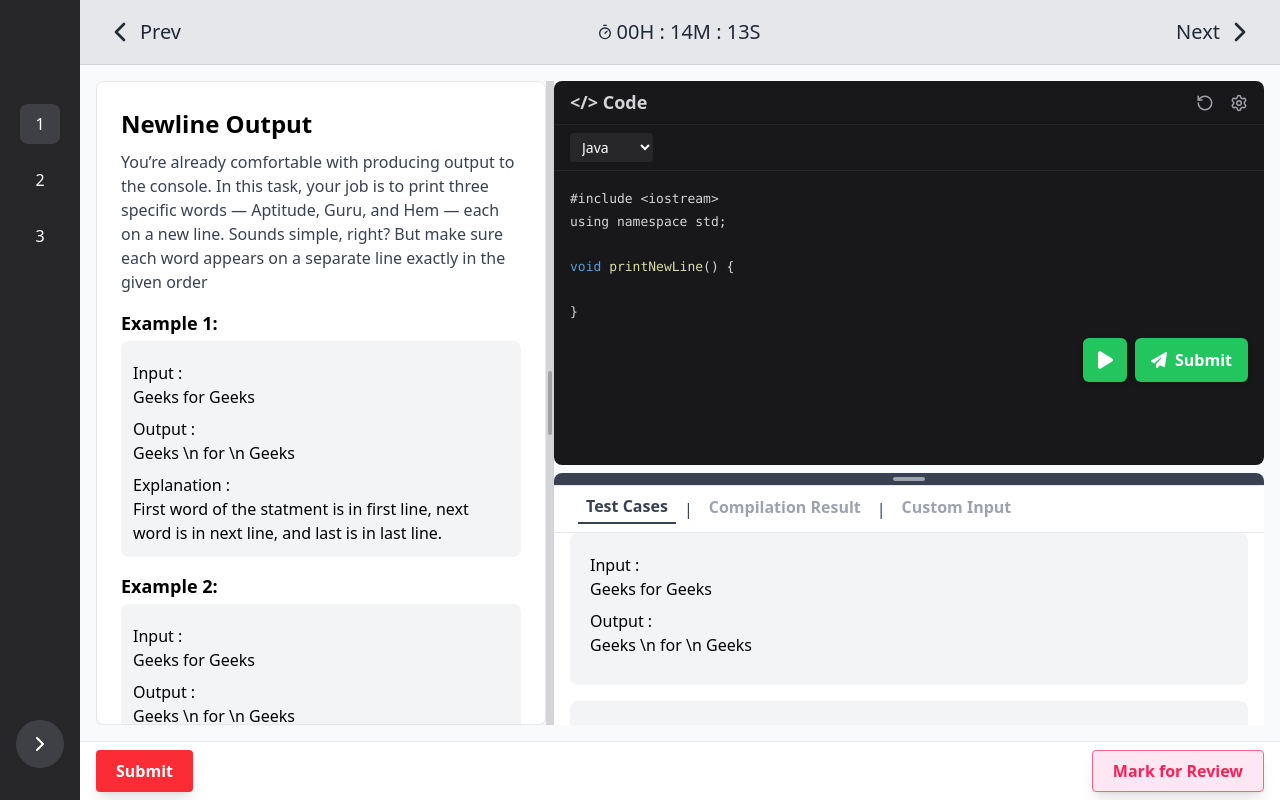
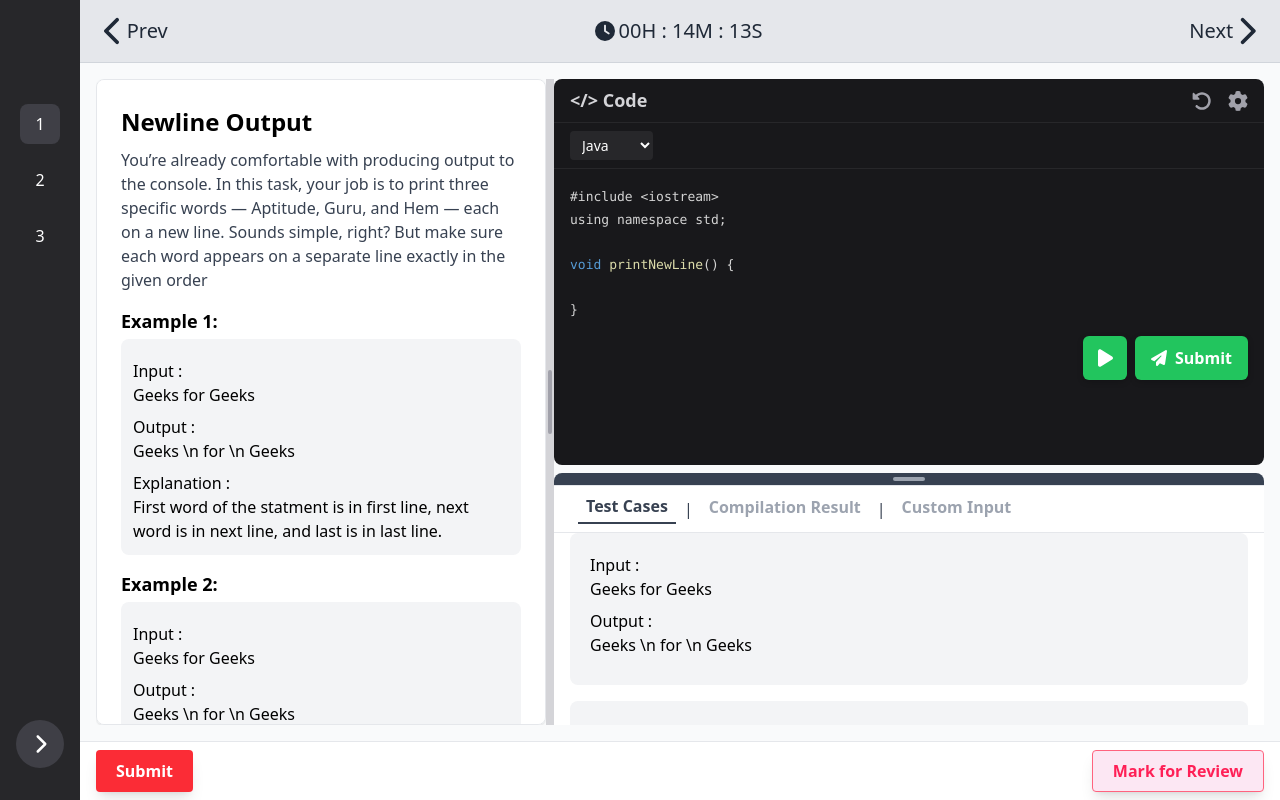
Before and after one commit to sivaprakasam-07/AGH-LMS-CODE, a React app: page / in a window 1280 px wide. Built offline with nearby package versions, Linux system fonts and the light colour scheme; the HTML template or start-up script is replaced by a standard one.

Commit message:
removed the lucide icons,toastify and changed jsx to js for styling files

```diff
--- a/package.json
+++ b/package.json
@@ -10,14 +10,14 @@
     "preview": "vite preview"
   },
   "dependencies": {
+    "@fortawesome/fontawesome-svg-core": "^6.7.2",
     "@fortawesome/free-solid-svg-icons": "^6.7.2",
     "@fortawesome/react-fontawesome": "^0.2.2",
     "@tailwindcss/vite": "^4.1.8",
-    "lucide-react": "^0.513.0",
     "react": "^19.1.0",
     "react-dom": "^19.1.0",
+    "react-hot-toast": "^2.5.2",
     "react-syntax-highlighter": "^15.6.1",
-    "react-toastify": "^11.0.5",
     "styled-components": "^6.1.18",
     "tailwindcss": "^4.1.8"
   },
--- a/src/App.jsx
+++ b/src/App.jsx
@@ -5,8 +5,7 @@ import CodeEditorPanel from "./components/CodeEditorPanel";
 import TestCases from "./components/TestCases";
 import VerticalDragger from "./components/VerticalDragger";
 import React, { useState } from "react";
-import { ToastContainer, toast } from 'react-toastify';
-import 'react-toastify/dist/ReactToastify.css';
+import { Toaster, toast } from 'react-hot-toast';
 
 const LANGUAGE_TEMPLATES = {
   Java: `#include <iostream>\nusing namespace std;\n\nvoid printNewLine() {\n    \n}`,
@@ -61,13 +60,13 @@ const App = () => {
 
   const handleRun = () => {
     // Placeholder for run logic
-    toast.info('Code Running', { position: 'top-right' });
+    toast.success('Code Running', { position: 'top-right' });
   };
 
   const handleSubmit = () => {
     toast.success('Code submitted successfully!', { position: 'top-right' });
     // Placeholder for submit logic
-    // alert("Submit code!\n\n" + code);
+    // alert("Submit code!\\n\\n" + code);
   };
 
   // Question navigation handlers
@@ -92,7 +91,7 @@ const App = () => {
         <div className="flex flex-1 overflow-hidden p-0 md:p-4 gap-0 md:gap-4 pb-20 flex-col md:flex-row">
           <div className="flex-1 flex gap-0 h-full overflow-y-auto flex-col md:flex-row">
             {/* Left: Scrollable QuestionPanel with resizable width */}
-            <div style={{width: questionPanelWidth, minWidth: MIN_QUESTION_PANEL_WIDTH, maxWidth: '100%'}} className="h-full flex flex-col w-full md:w-auto">
+            <div style={{ width: questionPanelWidth, minWidth: MIN_QUESTION_PANEL_WIDTH, maxWidth: '100%' }} className="h-full flex flex-col w-full md:w-auto">
               <div className="flex-1 overflow-y-auto">
                 <QuestionPanel />
               </div>
@@ -102,7 +101,7 @@ const App = () => {
               <VerticalDragger onDrag={handleVerticalDrag} />
             </div>
             {/* Right: Code Editor and Test Cases stacked */}
-            <div style={{minWidth: MIN_CODE_PANEL_WIDTH, flex: 1}} className="flex flex-col h-full w-full md:w-auto">
+            <div style={{ minWidth: MIN_CODE_PANEL_WIDTH, flex: 1 }} className="flex flex-col h-full w-full md:w-auto">
               <CodeEditorPanel
                 code={code}
                 setCode={setCode}
@@ -113,7 +112,7 @@ const App = () => {
                 editorHeight={editorHeight}
                 showSubmitButton={false} // Hide submit button in editor
               />
-              <div className="flex flex-col" style={{height: testCaseHeight}}>
+              <div className="flex flex-col" style={{ height: testCaseHeight }}>
                 <TestCases height={testCaseHeight} onDrag={handleTestCaseDrag} />
               </div>
             </div>
@@ -129,12 +128,12 @@ const App = () => {
           </button>
           <button
             className="flex-1 md:flex-none md:max-w-xs bg-pink-100 text-rose-500 border border-rose-400 px-5 py-2 rounded-none md:rounded font-semibold shadow-lg order-2 md:ml-auto"
-            onClick={() => toast.info('Marked for review!', { position: 'top-right' })}
+            onClick={() => toast.success('Marked for review!', { position: 'top-right' })}
           >
             Mark for Review
           </button>
         </div>
-        <ToastContainer />
+        <Toaster />
       </div>
     </div>
   );
--- a/src/components/CodeEditorPanel.jsx
+++ b/src/components/CodeEditorPanel.jsx
@@ -1,9 +1,8 @@
 import React, { useState, useEffect } from "react";
-import { RotateCcw, Settings } from "lucide-react";
+import { FontAwesomeIcon } from "@fortawesome/react-fontawesome";
+import { faRotateLeft, faCog, faPlay, faPaperPlane } from "@fortawesome/free-solid-svg-icons";
 import { Prism as SyntaxHighlighter } from "react-syntax-highlighter";
 import { vscDarkPlus } from "react-syntax-highlighter/dist/esm/styles/prism";
-import { FontAwesomeIcon } from "@fortawesome/react-fontawesome";
-import { faPlay, faPaperPlane } from "@fortawesome/free-solid-svg-icons";
 import {
   EditorContainer,
   Header,
@@ -58,10 +57,10 @@ const CodeEditorPanel = ({
         <HeaderTitle>&lt;/&gt; Code</HeaderTitle>
         <ButtonGroup>
           <IconButton onClick={handleReset} title="Reset">
-            <RotateCcw size={18} />
+            <FontAwesomeIcon icon={faRotateLeft} size="lg" />
           </IconButton>
           <IconButton title="Settings">
-            <Settings size={18} />
+            <FontAwesomeIcon icon={faCog} size="lg" />
           </IconButton>
         </ButtonGroup>
       </Header>
--- a/src/components/HeaderBar.jsx
+++ b/src/components/HeaderBar.jsx
@@ -1,25 +1,26 @@
-import { ChevronLeft, ChevronRight, Timer } from "lucide-react";
-import { Container, Button, TimerWrapper } from "./HeaderBar.styles";
+import { FontAwesomeIcon } from "@fortawesome/react-fontawesome";
+import { faChevronLeft, faChevronRight, faClock } from "@fortawesome/free-solid-svg-icons";
+import { Container, Button, TimerWrapper } from "./HeaderBar.styles.js";
 
 const HeaderBar = ({ onPrev, onNext }) => {
   return (
     <Container>
       {/* Prev Button */}
       <Button onClick={onPrev}>
-        <ChevronLeft size={32} />
+        <FontAwesomeIcon icon={faChevronLeft} size="xl" />
         <span>Prev</span>
       </Button>
 
       {/* Timer */}
       <TimerWrapper>
-        <Timer size={16} />
+        <FontAwesomeIcon icon={faClock} />
         <span>00H : 14M : 13S</span>
       </TimerWrapper>
 
       {/* Next Button */}
       <Button onClick={onNext}>
         <span>Next</span>
-        <ChevronRight size={32} />
+        <FontAwesomeIcon icon={faChevronRight} size="xl" />
       </Button>
     </Container>
   );
--- a/src/components/Sidebar.jsx
+++ b/src/components/Sidebar.jsx
@@ -1,4 +1,5 @@
-import { ChevronRight } from "lucide-react";
+import { FontAwesomeIcon } from "@fortawesome/react-fontawesome";
+import { faChevronRight } from "@fortawesome/free-solid-svg-icons";
 import {
   SideBarWrapper,
   QuestionsContainer,
@@ -24,7 +25,7 @@ const SideNav = ({ activeQuestion = 1, totalQuestions = 3, onNext }) => {
 
       {/* Bottom Button */}
       <NextButton onClick={onNext}>
-        <ChevronRight size={24} />
+        <FontAwesomeIcon icon={faChevronRight} size="lg" />
       </NextButton>
     </SideBarWrapper>
   );
--- a/src/components/VerticalDragger.jsx
+++ b/src/components/VerticalDragger.jsx
@@ -1,5 +1,5 @@
 import React, { useRef } from "react";
-import { DraggerWrapper, DraggerHandle } from "./VerticalDragger.styles";
+import { DraggerWrapper, DraggerHandle } from "./VerticalDragger.styles.js";
 
 const VerticalDragger = ({ onDrag }) => {
   const dragRef = useRef(null);
```
Also changed, not shown: src/components/CodeEditor.styles.js (renamed from src/components/CodeEditor.styles.jsx), src/components/HeaderBar.styles.js (renamed from src/components/HeaderBar.styles.jsx), src/components/QuestionPanel.styles.js (renamed from src/components/QuestionPanel.styles.jsx), src/components/SideNav.styles.js (renamed from src/components/SideNav.styles.jsx), src/components/TestCases.styles.js (renamed from src/components/TestCases.styles.jsx), src/components/VerticalDragger.styles.js (renamed from src/components/VerticalDragger.styles.jsx), 1 other file (tests, documents, lock files or other folders).
